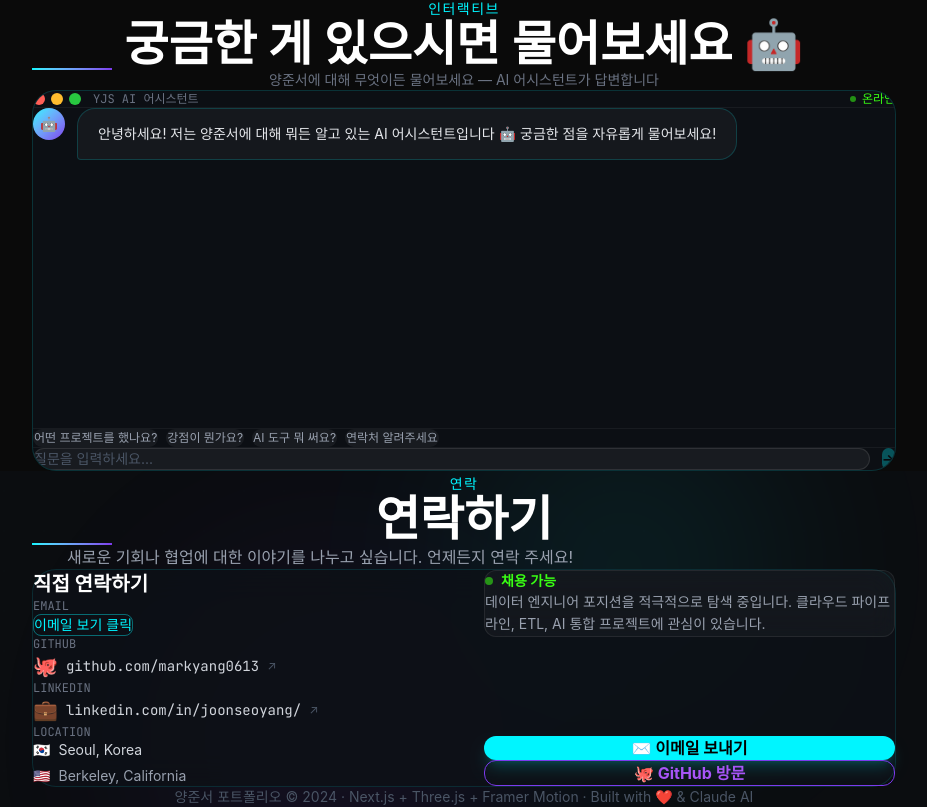
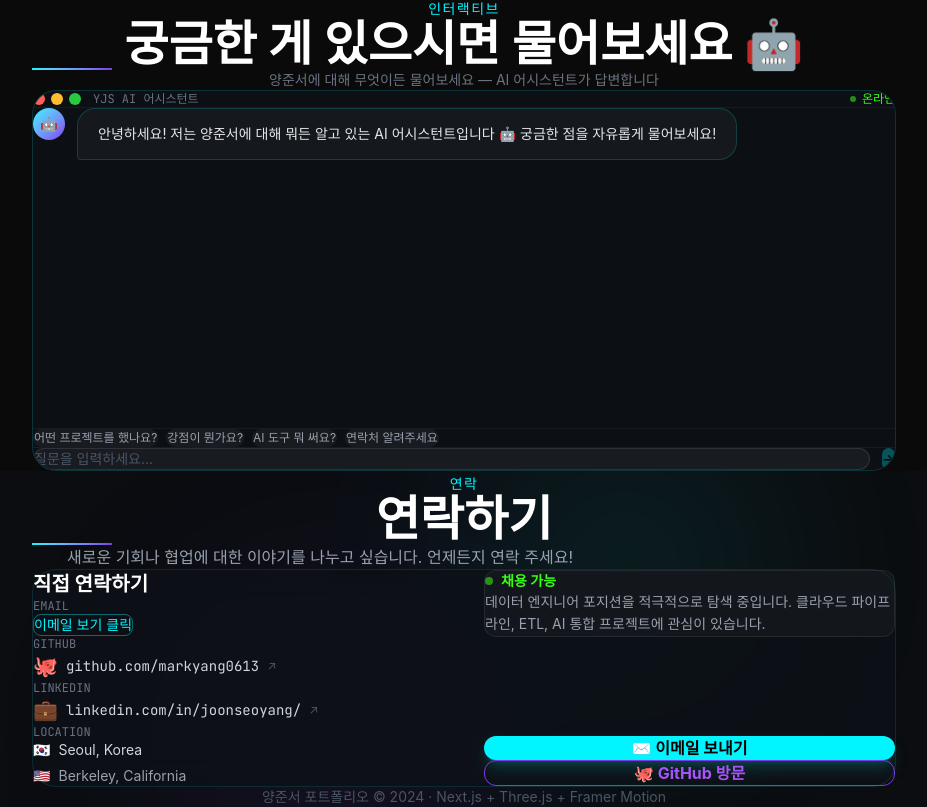
Before and after one commit to markyang0613/korean-portfolio, a Next.js app: page / in a window 1280 px wide. Shown: the part 4963-5770 px from the top of the page, without its empty margins (176-1103 px from the left). Built offline with nearby package versions, Linux system fonts and the light colour scheme; a web font is replaced by a local one.

Commit message:
made few edits on the last context of the page

```diff
--- a/components/Contact.tsx
+++ b/components/Contact.tsx
@@ -204,8 +204,8 @@ export default function Contact({ lang }: ContactProps) {
         >
           <p>
             {lang === 'ko'
-              ? '양준서 포트폴리오 © 2024 · Next.js + Three.js + Framer Motion · Built with ❤️ & Claude AI'
-              : 'Yang Joon-seo Portfolio © 2024 · Next.js + Three.js + Framer Motion · Built with ❤️ & Claude AI'}
+              ? '양준서 포트폴리오 © 2024 · Next.js + Three.js + Framer Motion'
+              : 'Yang Joon-seo Portfolio © 2024 · Next.js + Three.js + Framer Motion'}
           </p>
         </motion.div>
       </div>
```
